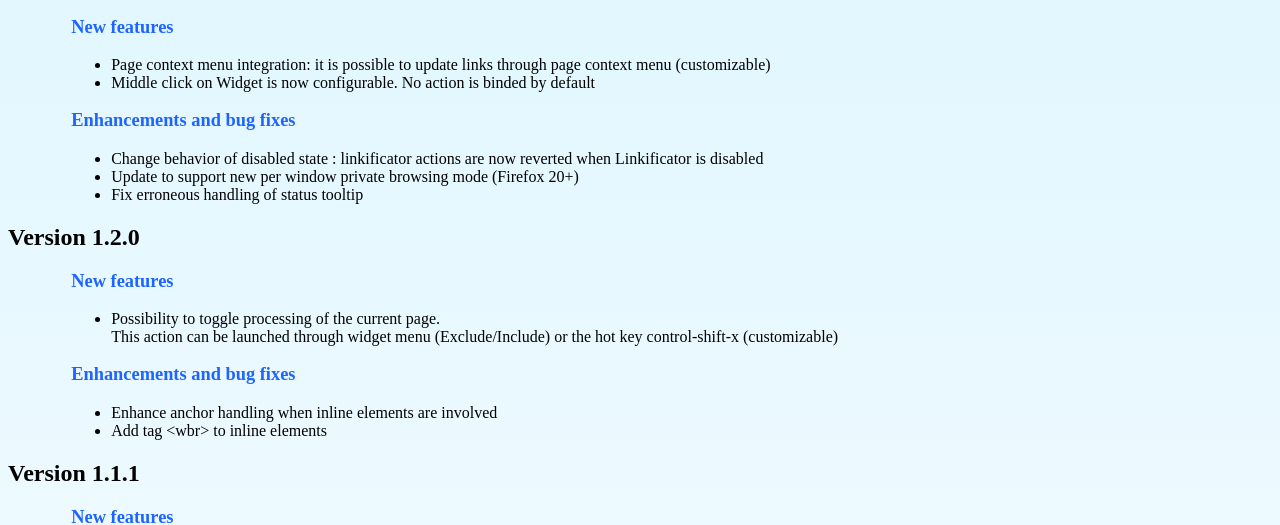
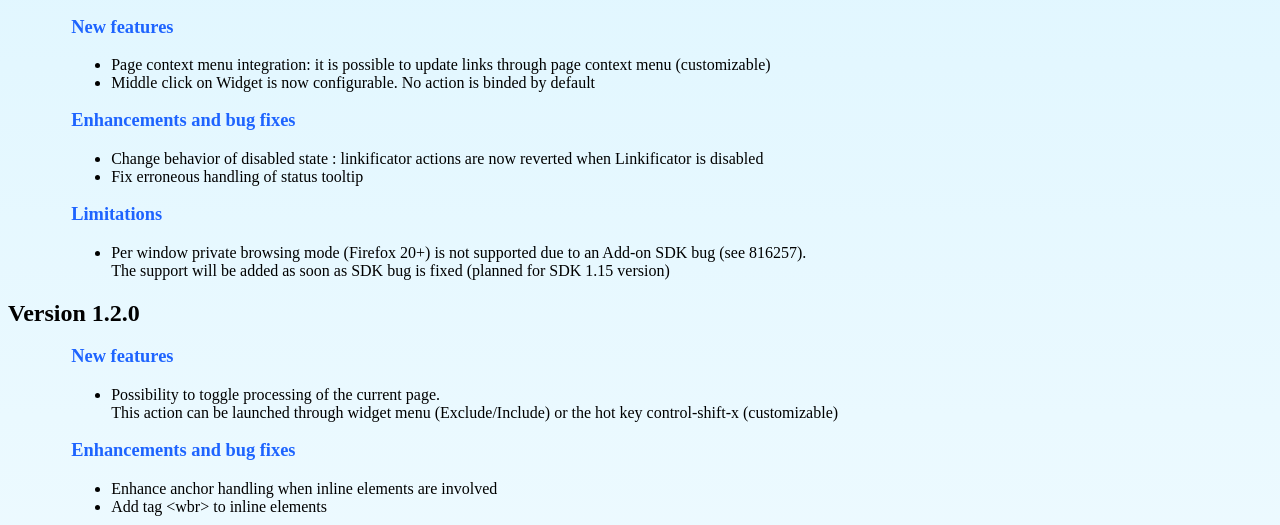
Before and after one commit to MarkaPola/Linkificator, a website: page data/index.html in a window 1280 px wide. Shown: the part 284-809 px from the top of the page. Drawn offline with Linux system fonts and the light colour scheme.

Commit message:
remove support of per window private browsing

```diff
--- a/data/index.html
+++ b/data/index.html
@@ -62,8 +62,11 @@
 		<p class="feature-list-title">Enhancements and bug fixes</p>
 		<ul>
 		  <li>Change behavior of disabled state : linkificator actions are now reverted when Linkificator is disabled</li>
-		  <li>Update to support new per window private browsing mode (Firefox 20+)</li>
 		  <li>Fix erroneous handling of status tooltip</li>
+		</ul>
+		<p class="feature-list-title">Limitations</p>
+		<ul>
+		  <li>Per window private browsing mode (Firefox 20+) is not supported due to an Add-on SDK bug (see 816257).<br>The support will be added as soon as SDK bug is fixed (planned for SDK 1.15 version)</li>
 		</ul>
 	  </div>
 	</div>
--- a/package.json
+++ b/package.json
@@ -7,7 +7,6 @@
     "version": "1.3.0",
     "id": "linkificator@markapola",
     "description": "Converts text links into clickable links...",
-    "permissions": {"private-browsing": true},
 
     "preferences": [{
        "type": "bool",
```
